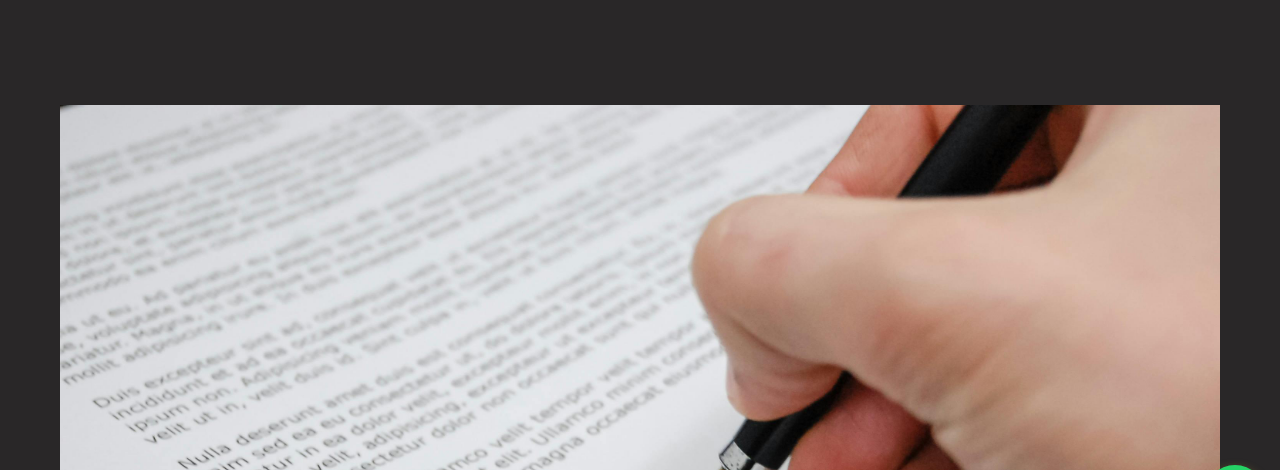
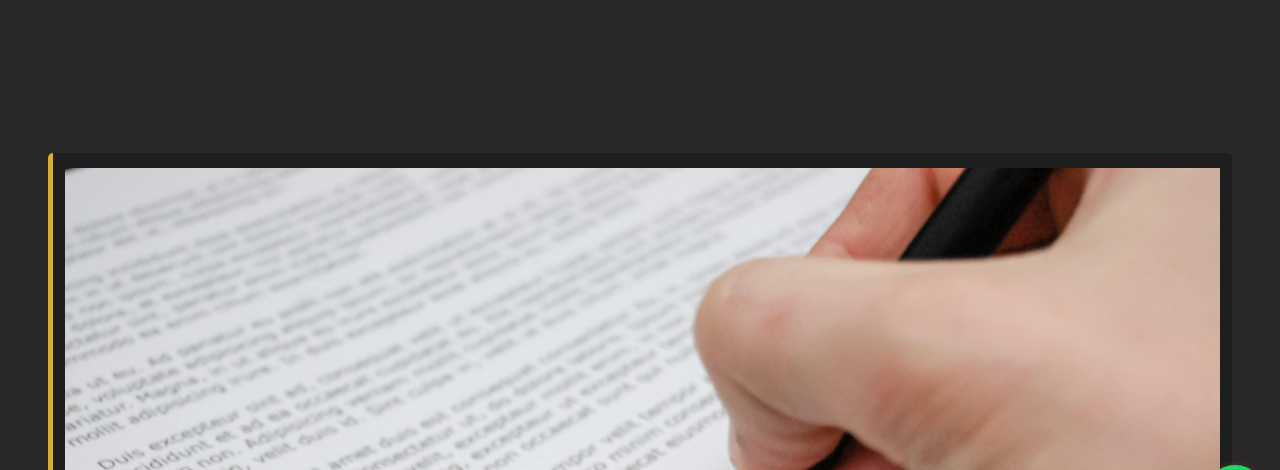
Before and after one commit to Fliberatore88/abogadodeart, a plain HTML site: page index.html in a window 1280 px wide. Shown: the part 255-725 px from the top of the page. Drawn offline with nearby package versions, Linux system fonts and the light colour scheme.

Commit message:
cambios del index

```diff
--- a/index.html
+++ b/index.html
@@ -75,11 +75,14 @@
         <i class="fab fa-whatsapp"></i>
       </a>
 
-      <section class="text-center">
-        <img src="images/firma-abogado-art.jpg" alt="Firma de abogado ART" class="img-fluid mb-3" />
-        <h2>¿Sufriste un accidente en el trabajo? Conocé tus derechos</h2>
-        <p>Te ayudamos a obtener la indemnización que te corresponde.</p>
+      <section class="row mt-5">
+        <article class="col-12 article-scroll text-center">
+          <img src="images/firma-abogado-art.jpg" alt="Firma de abogado ART" class="img-fluid mb-3" />
+          <h2>¿Sufriste un accidente en el trabajo? Conocé tus derechos</h2>
+          <p>Te ayudamos a obtener la indemnización que te corresponde.</p>
+        </article>
       </section>
+
 
       <section class="row mt-5">
         <article class="col-md-4 article-scroll">
--- a/styles.css
+++ b/styles.css
@@ -4,6 +4,10 @@ body {
     color: #F5F5F5;
     margin: 0;
     padding: 0;
+  }
+
+  html {
+    scroll-behavior: smooth;
   }
 
   header {
```
